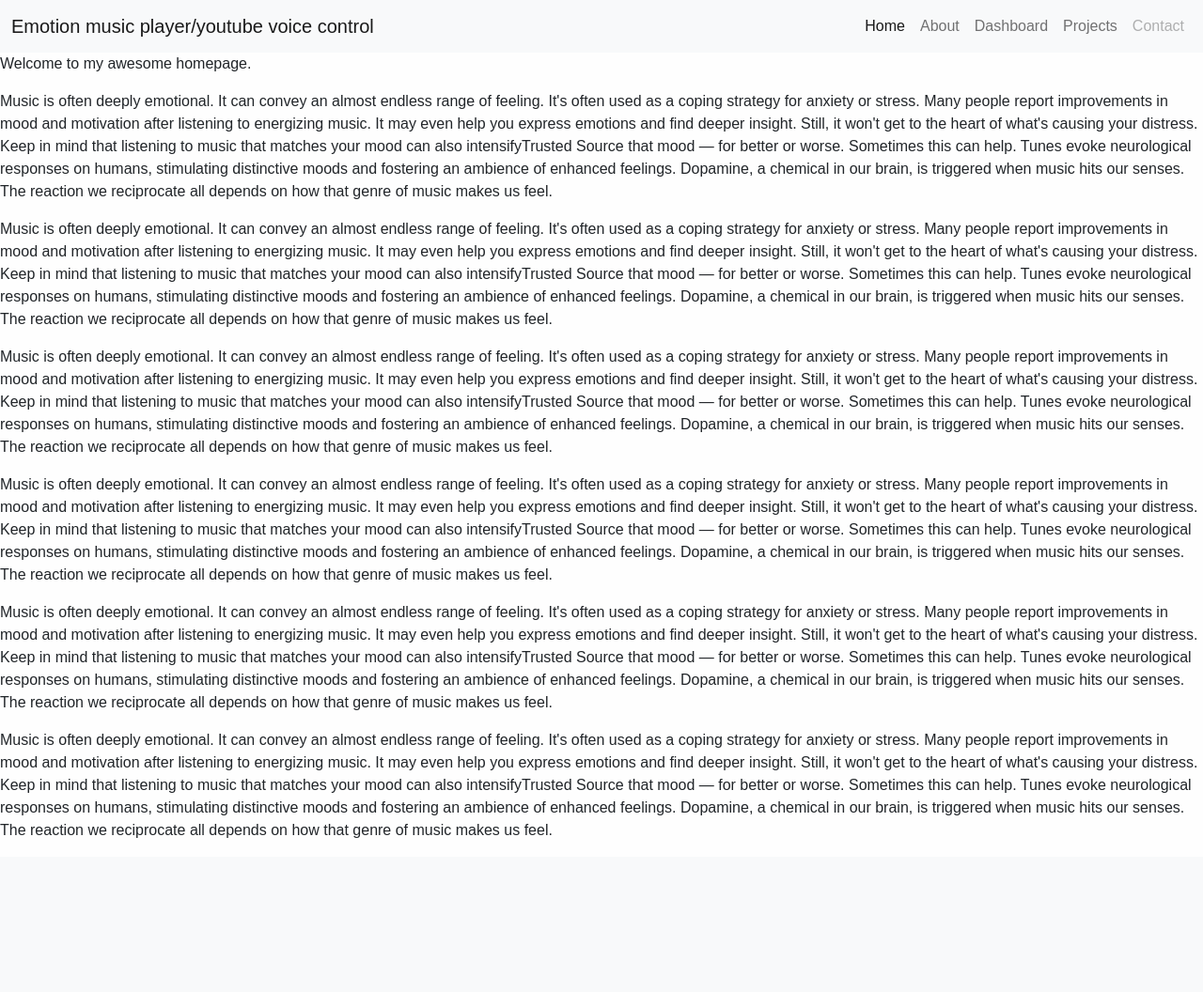
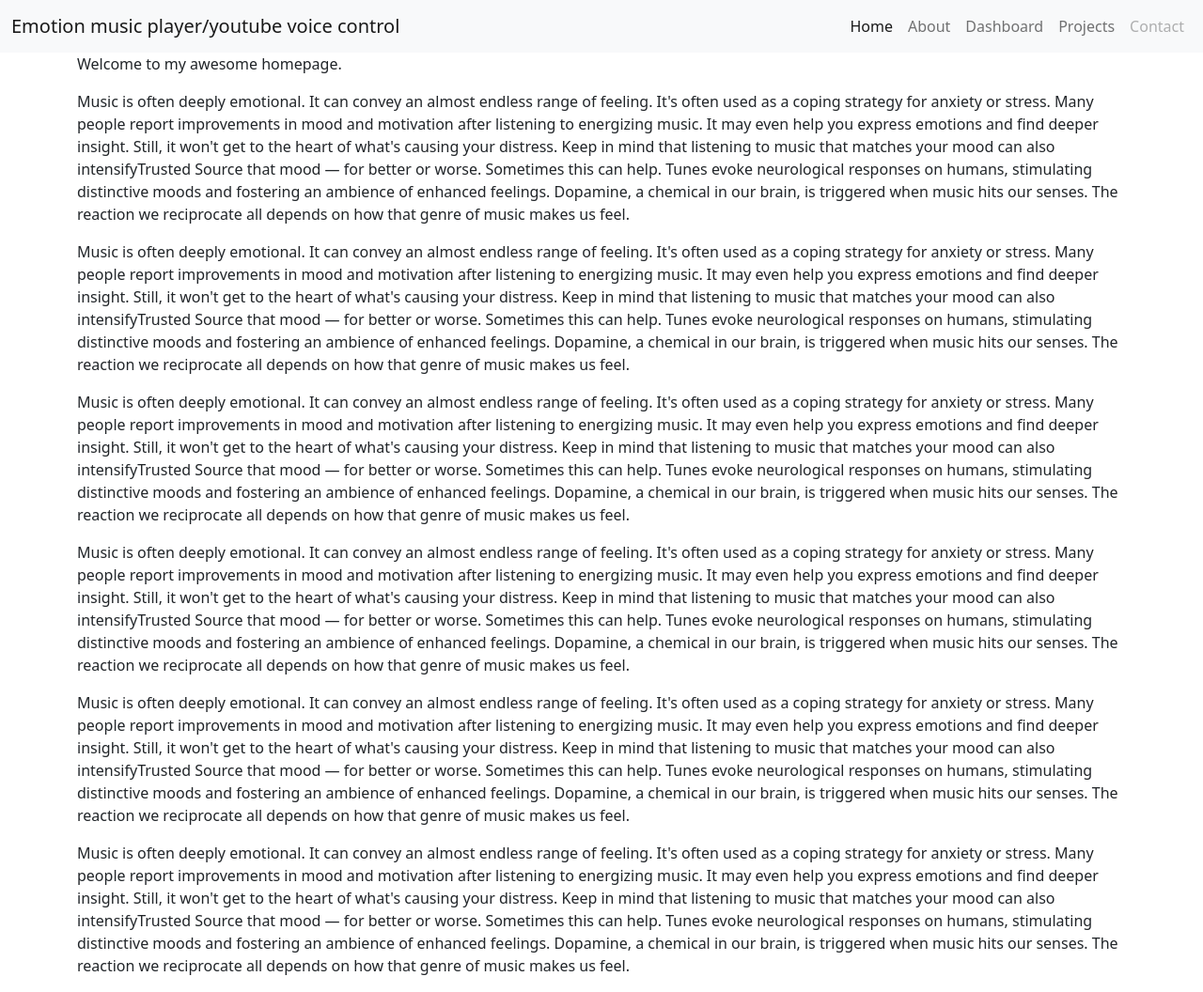
Before and after one commit to EuniceOyeniyi/Project, a Flask app: page / in a window 1280 px wide. Shown: the whole page at 94% size. Before the commit the page ends 892 px from the top, so only its background shows below. Run offline with Flask 2, Linux system fonts and the light colour scheme.

Commit message:
created base html

```diff
--- a/flask_blog/templates/base.html
+++ b/flask_blog/templates/base.html
@@ -7,26 +7,41 @@
     <meta name="viewport" content="width=device-width, initial-scale=1">
 
     <!-- Bootstrap CSS -->
-    <link href="https://cdn.jsdelivr.net/npm/bootstrap@5.0.2/dist/css/bootstrap.min.css" rel="stylesheet" integrity="sha384-EVSTQN3/azprG1Anm3QDgpJLIm9Nao0Yz1ztcQTwFspd3yD65VohhpuuCOmLASjC" crossorigin="anonymous">
+    <link href="https://cdn.jsdelivr.net/npm/bootstrap@5.0.2/dist/css/bootstrap.min.css"
+     rel="stylesheet"
+     integrity="sha384-EVSTQN3/azprG1Anm3QDgpJLIm9Nao0Yz1ztcQTwFspd3yD65VohhpuuCOmLASjC"
+     crossorigin="anonymous"
+     />
+    <!-- google font -->
+    <link rel="preconnect" href="https://fonts.googleapis.com">
+    <link rel="preconnect" href="https://fonts.gstatic.com" crossorigin>
+    <link href="https://fonts.googleapis.com/css2?family=Montserrat:ital,wght@0,400;0,500;0,800;1,300;1,400&display=swap" rel="stylesheet">
 
-    <title>
-        {% block title %}{% endblock %}
-    </title>
+
+
+    <link rel="stylesheet" href="{{ url_for('static', filename='styles.css') }}"/>
+    <title>{% block title %}{% endblock %}</title>
   </head>
-  <link rel="stylesheet" href="{{url_for('static', filename='style.css')}}">
   <body>
     {{navbar()}}
-    {% block content %}{% endblock %}
+    <div class="container">
+      {% block content %}{% endblock %}
+    </div>
+
 
     <!-- Optional JavaScript; choose one of the two! -->
 
     <!-- Option 1: Bootstrap Bundle with Popper -->
-    <script src="https://cdn.jsdelivr.net/npm/bootstrap@5.0.2/dist/js/bootstrap.bundle.min.js" integrity="sha384-MrcW6ZMFYlzcLA8Nl+NtUVF0sA7MsXsP1UyJoMp4YLEuNSfAP+JcXn/tWtIaxVXM" crossorigin="anonymous"></script>
+    <script
+     src="https://cdn.jsdelivr.net/npm/bootstrap@5.0.2/dist/js/bootstrap.bundle.min.js"
+     integrity="sha384-MrcW6ZMFYlzcLA8Nl+NtUVF0sA7MsXsP1UyJoMp4YLEuNSfAP+JcXn/tWtIaxVXM"
+     crossorigin="anonymous">
+    </script>
 
-    <!-- Option 2: Separate Popper and Bootstrap JS -->
-    <!--
-    <script src="https://cdn.jsdelivr.net/npm/@popperjs/core@2.9.2/dist/umd/popper.min.js" integrity="sha384-IQsoLXl5PILFhosVNubq5LC7Qb9DXgDA9i+tQ8Zj3iwWAwPtgFTxbJ8NT4GN1R8p" crossorigin="anonymous"></script>
-    <script src="https://cdn.jsdelivr.net/npm/bootstrap@5.0.2/dist/js/bootstrap.min.js" integrity="sha384-cVKIPhGWiC2Al4u+LWgxfKTRIcfu0JTxR+EQDz/bgldoEyl4H0zUF0QKbrJ0EcQF" crossorigin="anonymous"></script>
-    -->
+
+
+
+
+
   </body>
 </html>
```
